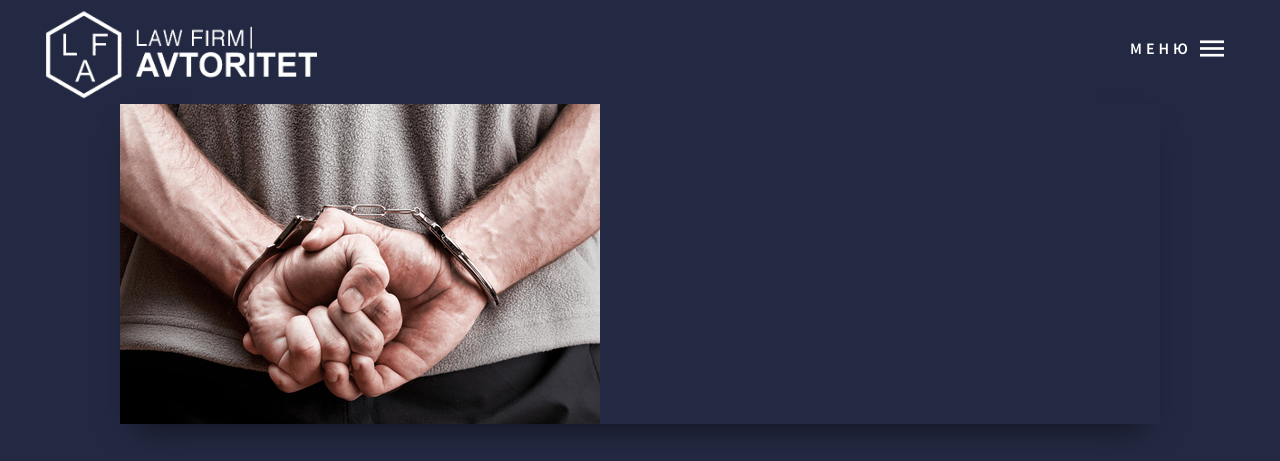
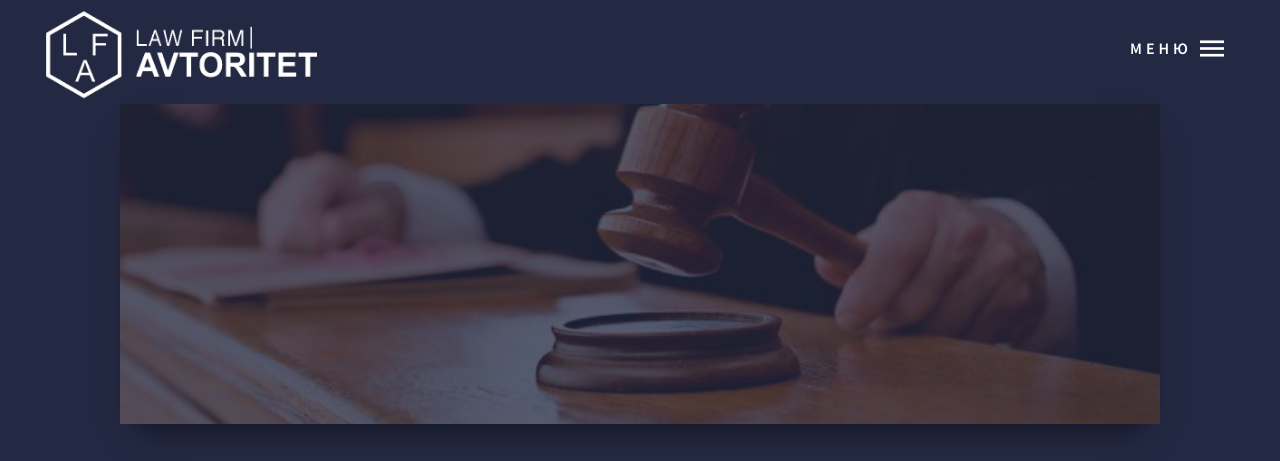
Before and after one commit to Shtokolov/avtoritet, a website: page legal-consultation.html in a window 1280 px wide. Shown: the top 461 px of the page. Drawn offline with Linux system fonts and the light colour scheme.

Commit message:
fix img issues

```diff
--- a/assets/css/main.css
+++ b/assets/css/main.css
@@ -4276,7 +4276,7 @@ ul li a.toggle:hover {
 }
 
 .hero-img-some-page {
-	background: url("../../images/criminal.png") no-repeat;
+	background: url("../../images/zashita-corped-colored.jpg") no-repeat;
 	width: 100%;
 	height: 20em;
 	background-size: cover;
@@ -4286,9 +4286,7 @@ ul li a.toggle:hover {
 box-shadow: 0px 18px 32px -16px rgba(0,0,0,0.64);
 }
 
-.criminal-proceedings-img {
-	background: url("../../images/criminal.png") no-repeat !important;
-}
+
 
 .disable-hover * {
   pointer-events: none !important;
```
